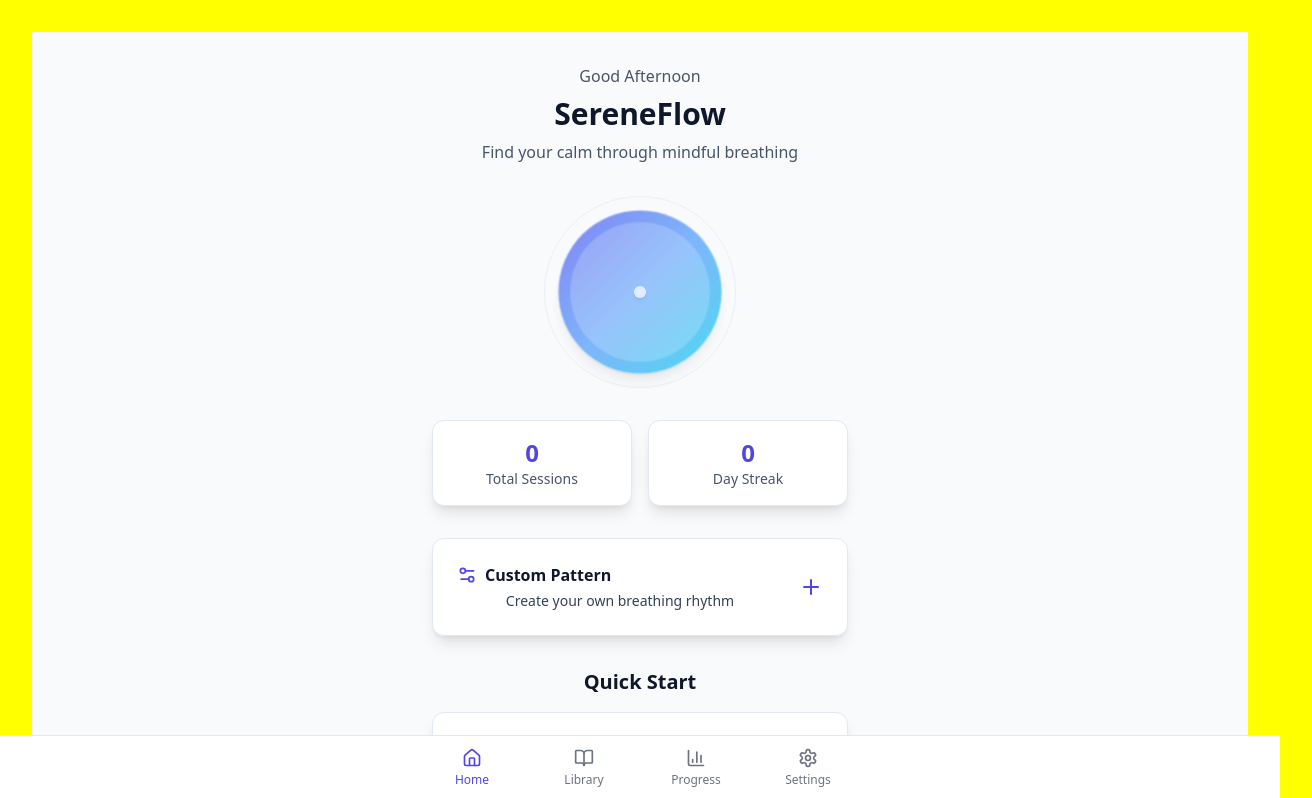
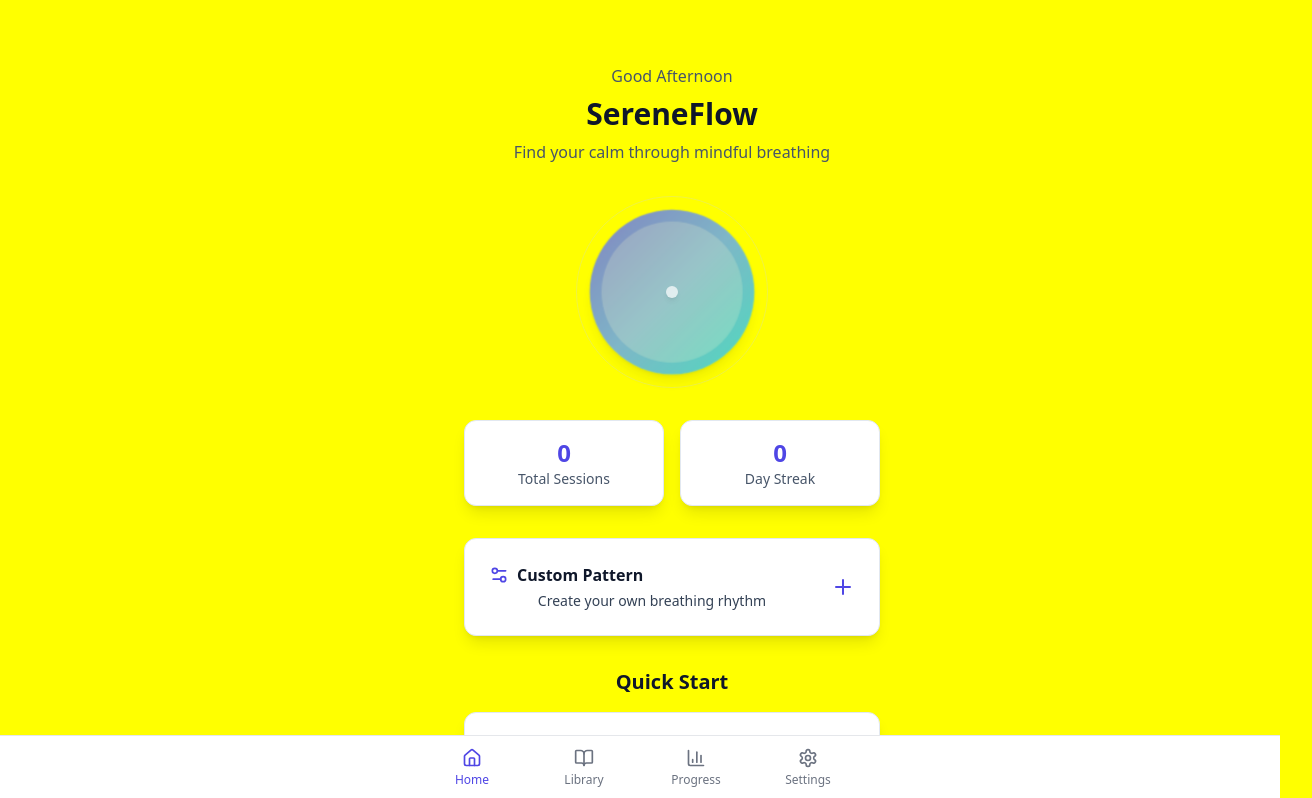
Before and after one commit to SereneFlow-dev/serene-breath-rhythm-flow, a React (Vite) app: page / in a window 1280 px wide. Shown: the top 798 px of the page, 1312 px wide, since content can reach past the window. Built offline with nearby package versions, Linux system fonts and the light colour scheme.

Commit message:
Fix: Full-screen div and remove background
The AI updated the `Index.tsx` component to make the main `div` element occupy the complete screen and removed its background.

```diff
--- a/src/pages/Index.tsx
+++ b/src/pages/Index.tsx
@@ -40,8 +40,8 @@ const Index = () => {
   };
 
   return (
-    <div className="min-h-screen bg-slate-50 dark:bg-slate-900 pb-20">
-      <div className="container mx-auto px-4 py-8 max-w-md">
+    <div className="min-h-screen h-screen w-screen flex flex-col">
+      <div className="container mx-auto px-4 py-8 max-w-md flex-1">
         {/* Header */}
         <div className="text-center mb-8">
           {getGreeting() && (
```
